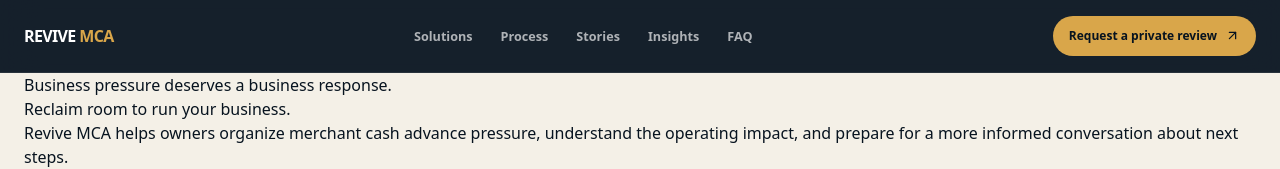
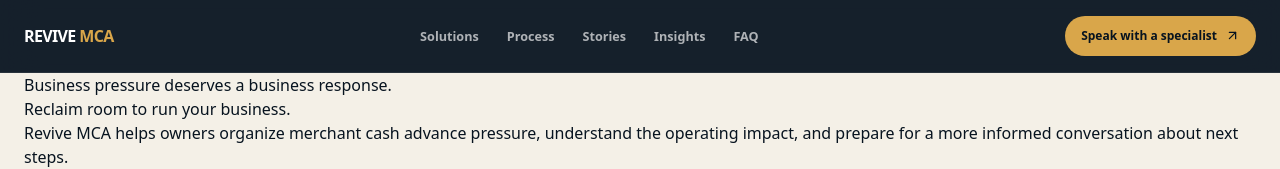
Before and after one commit to tirthmagnus/revive-mca, a Next.js app: page / in a window 1280 px wide. Shown: the top 169 px of the page. Built offline with nearby package versions, Linux system fonts and the light colour scheme; no server answers.

Commit message:
Align Revive navigation and CTA with redesign

```diff
--- a/src/components/Header.tsx
+++ b/src/components/Header.tsx
@@ -3,5 +3,5 @@ import { Menu, X, Phone, ArrowUpRight } from "lucide-react";
 import { useState } from "react";
 import { useLeadModal } from "./LeadModalContext";
 import { PHONE_DISPLAY, PHONE_TEL, hasPhone, SITE_NAME } from "@/lib/site";
-const nav = [["Solutions","#solutions"],["Process","#process"],["Stories","#stories"],["Insights","/insights"],["FAQ","#faq"]] as const;
-export default function Header(){const [open,setOpen]=useState(false); const lead=useLeadModal(); return <><header className="site-header"><div className="site-wrap header-inner"><a href="/#top" className="brand-mark" aria-label={SITE_NAME}>{<>REVIVE <span style={{color:"var(--accent)"}}>MCA</span></>}</a><nav className="desktop-nav">{nav.map(([l,h])=><a key={h} href={h}>{l}</a>)}</nav><div className="header-actions">{hasPhone&&<a className="header-phone" href={`tel:${PHONE_TEL}`}><Phone size={15}/>{PHONE_DISPLAY}</a>}<button onClick={lead} className="primary-pill">Request a private review <ArrowUpRight size={15}/></button><button aria-label="Menu" className="menu-button" onClick={()=>setOpen(v=>!v)}>{open?<X/>:<Menu/>}</button></div></div>{open&&<div className="mobile-menu site-wrap">{nav.map(([l,h])=><a onClick={()=>setOpen(false)} key={h} href={h}>{l}</a>)}</div>}</header><div className="mobile-conversion">{hasPhone&&<a href={`tel:${PHONE_TEL}`}>Call</a>}<button onClick={lead}>Request a private review</button></div></>;}
+const nav = [["Solutions","#solutions"],["Process","#rv2-process"],["Stories","#stories"],["Insights","/insights"],["FAQ","#faq"]] as const;
+export default function Header(){const [open,setOpen]=useState(false); const lead=useLeadModal(); return <><header className="site-header"><div className="site-wrap header-inner"><a href="/#top" className="brand-mark" aria-label={SITE_NAME}>{<>REVIVE <span style={{color:"var(--accent)"}}>MCA</span></>}</a><nav className="desktop-nav">{nav.map(([l,h])=><a key={h} href={h}>{l}</a>)}</nav><div className="header-actions">{hasPhone&&<a className="header-phone" href={`tel:${PHONE_TEL}`}><Phone size={15}/>{PHONE_DISPLAY}</a>}<button onClick={lead} className="primary-pill">Speak with a specialist <ArrowUpRight size={15}/></button><button aria-label="Menu" className="menu-button" onClick={()=>setOpen(v=>!v)}>{open?<X/>:<Menu/>}</button></div></div>{open&&<div className="mobile-menu site-wrap">{nav.map(([l,h])=><a onClick={()=>setOpen(false)} key={h} href={h}>{l}</a>)}</div>}</header><div className="mobile-conversion">{hasPhone&&<a href={`tel:${PHONE_TEL}`}>Call</a>}<button onClick={lead}>Speak with a specialist</button></div></>;}
```
